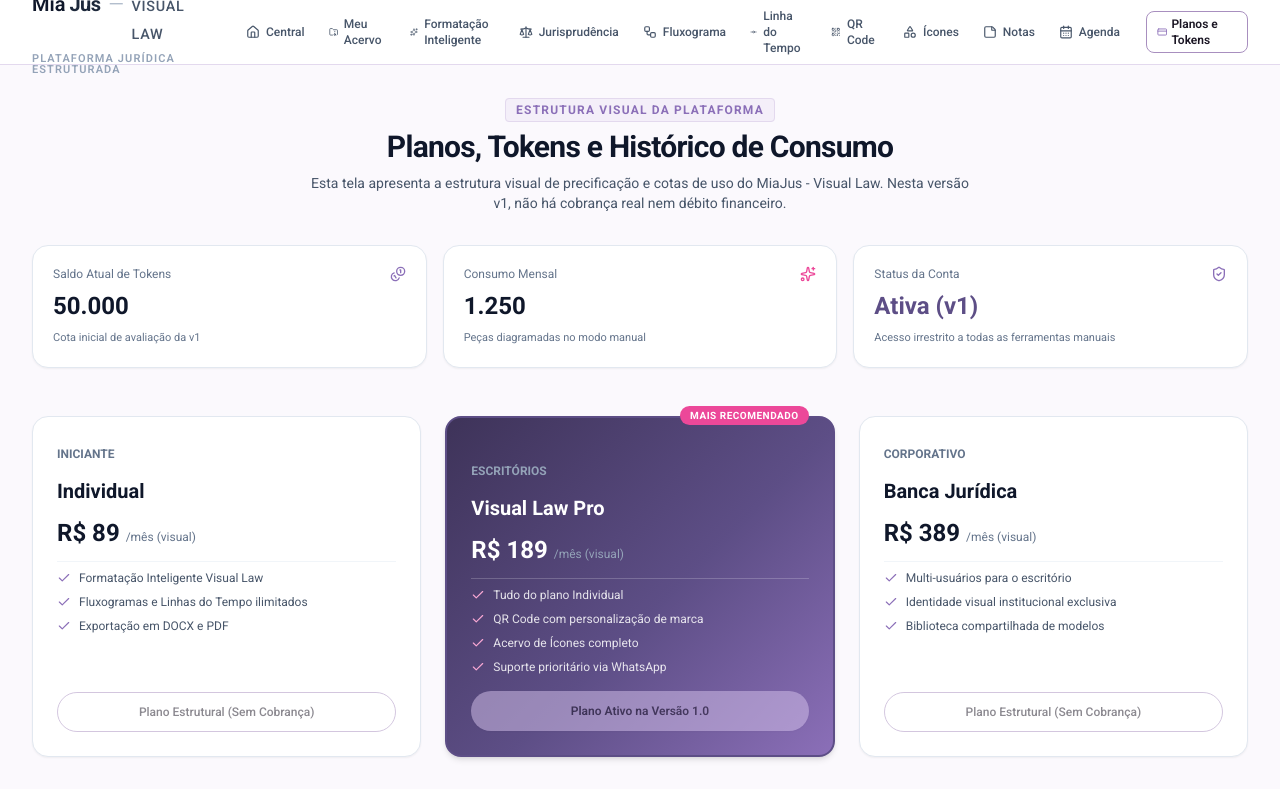
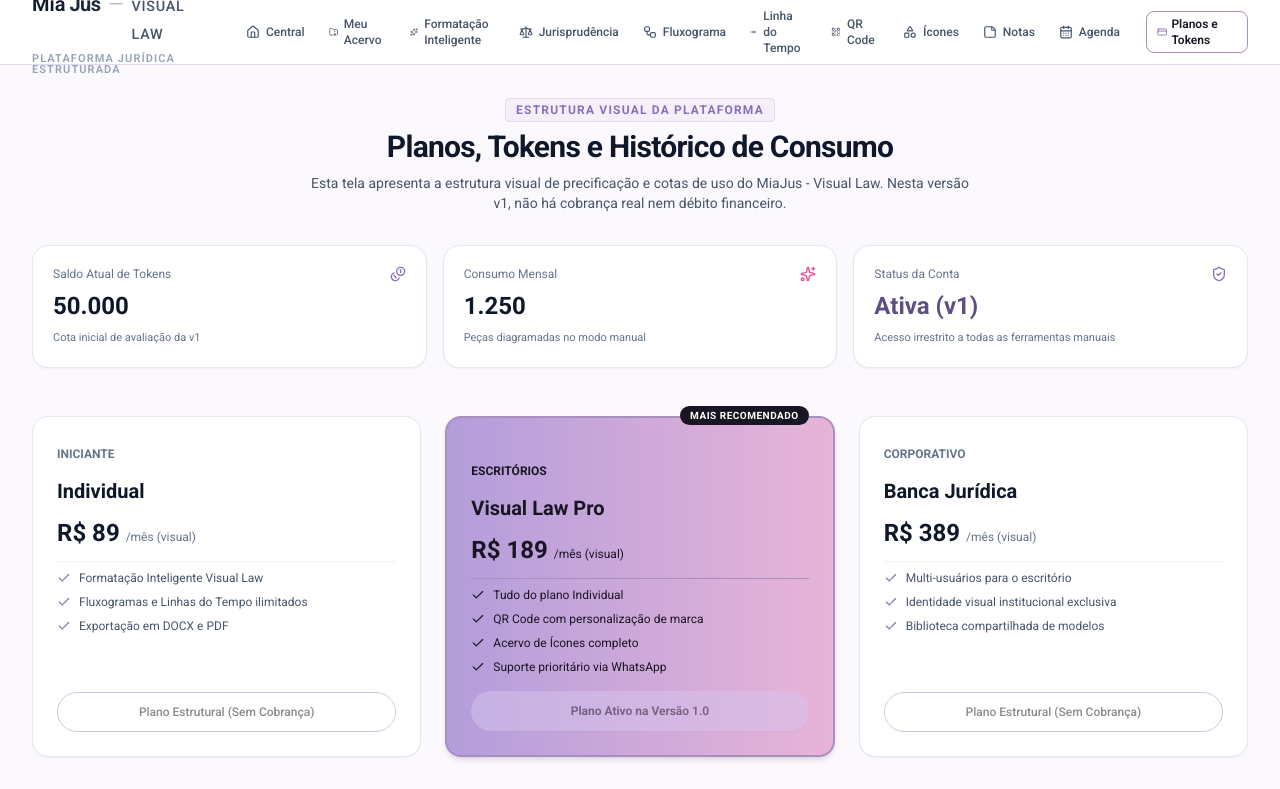
Before and after one commit to Marcelajuss/miajus---visual-law-92wo9d8s9, a React (Vite) app: page /planos in a window 1280 px wide. Shown: the top 789 px of the page. Built offline with nearby package versions, Linux system fonts and the light colour scheme.

Commit message:
A usuária pediu para trocar a "faixa lilás escura" (o degradê escuro at…

```diff
--- a/src/main.css
+++ b/src/main.css
@@ -318,6 +318,12 @@
     background-image: linear-gradient(135deg, #3e3359 0%, #5d4e86 55%, #8b6fb8 100%);
   }
 
+  /* Faixa/cartão destacado com degradê suave lilás → rosa (imagem de referência
+     da usuária, da esquerda para a direita). Usar com texto #1A1523 (contraste alto). */
+  .bg-grad-suave {
+    background-image: linear-gradient(90deg, #b39ddb 0%, #e8b4d8 100%);
+  }
+
   /* Painel/hero claro: fundo quase branco com leve degradê lilás → rosa */
   .bg-grad-hero-claro {
     background-image: linear-gradient(135deg, #f4eff9 0%, #fdf2f8 100%);
--- a/src/pages/CentralFerramentas.tsx
+++ b/src/pages/CentralFerramentas.tsx
@@ -46,31 +46,31 @@ export const CentralFerramentas: React.FC = () => {
 
       {/* Cartão horizontal destacado: Gerador de Documentos com IA com a Mia (Critério 1) */}
       {destaqueTool && (
-        <div className="relative overflow-hidden rounded-2xl border border-[#E3D9EE] bg-grad-hero text-white p-6 sm:p-8 shadow-sm">
+        <div className="relative overflow-hidden rounded-2xl border border-[#A88FBF] bg-grad-suave text-[#1A1523] p-6 sm:p-8 shadow-sm">
           <div className="flex flex-col sm:flex-row items-center sm:items-start gap-6 relative z-10">
             {/* Personagem Mia em destaque */}
             <div className="flex flex-col items-center flex-shrink-0">
               <MiaCharacter size="lg" expression="happy" className="bg-white/10 rounded-2xl p-1" />
-              <span className="text-[11px] font-medium text-[#F9A8D4] mt-1.5 tracking-wider uppercase">
+              <span className="text-[11px] font-semibold text-[#1A1523] mt-1.5 tracking-wider uppercase">
                 Mia • Assistente
               </span>
             </div>
 
             <div className="flex-1 text-center sm:text-left space-y-3">
               <div className="flex flex-wrap items-center justify-center sm:justify-start gap-2">
-                <span className="px-2.5 py-0.5 rounded-full text-xs font-semibold bg-white/15 text-white border border-white/30">
+                <span className="px-2.5 py-0.5 rounded-full text-xs font-semibold bg-white/60 text-[#1A1523] border border-[#A88FBF]">
                   Fluxo Prioritário
                 </span>
-                <span className="text-xs text-white/80">
+                <span className="text-xs text-[#1A1523]">
                   Gerador de Documentos com IA &rarr; Formatação Inteligente &rarr; Meu Acervo
                 </span>
               </div>
 
-              <h2 className="text-xl sm:text-2xl font-serif font-bold tracking-tight text-white">
+              <h2 className="text-xl sm:text-2xl font-serif font-bold tracking-tight text-[#1A1523]">
                 {destaqueTool.nome}
               </h2>
 
-              <p className="text-sm text-white/85 leading-relaxed max-w-3xl">
+              <p className="text-sm text-[#1A1523] leading-relaxed max-w-3xl">
                 Crie petições, contratos e recursos já estruturados nos preceitos do Visual Law. No
                 momento, o fluxo funciona no <strong>modo manual guiado</strong> na Formatação
                 Inteligente. A geração automática por IA será habilitada assim que a chave do modelo
@@ -88,7 +88,7 @@ export const CentralFerramentas: React.FC = () => {
                 <Button
                   variant="outline"
                   onClick={() => setSelectedIaTool(destaqueTool)}
-                  className="bg-transparent text-white border-[#A88FBF] hover:bg-white/10 text-xs px-3 py-2 rounded-full"
+                  className="bg-transparent text-[#1A1523] border-[#A88FBF] hover:bg-white/40 text-xs px-3 py-2 rounded-full"
                 >
                   Status da Conexão IA
                 </Button>
--- a/src/pages/PlanosTokensPage.tsx
+++ b/src/pages/PlanosTokensPage.tsx
@@ -87,31 +87,31 @@ export const PlanosTokensPage: React.FC = () => {
         </div>
 
         {/* Plano Pro (Destaque) */}
-        <div className="p-6 rounded-2xl bg-grad-hero text-white border-2 border-[#5D4E86] shadow-md space-y-4 flex flex-col justify-between relative">
-          <span className="absolute -top-3 right-6 bg-[#EC4899] text-white text-[10px] font-bold uppercase tracking-wider px-2.5 py-0.5 rounded-full">
+        <div className="p-6 rounded-2xl bg-grad-suave text-[#1A1523] border-2 border-[#A88FBF] shadow-md space-y-4 flex flex-col justify-between relative">
+          <span className="absolute -top-3 right-6 bg-[#1A1523] text-white text-[10px] font-bold uppercase tracking-wider px-2.5 py-0.5 rounded-full">
             Mais Recomendado
           </span>
           <div className="space-y-3">
-            <span className="text-xs uppercase font-bold text-slate-400">Escritórios</span>
-            <h3 className="text-xl font-serif font-bold text-white">Visual Law Pro</h3>
-            <p className="text-2xl font-bold text-white">
-              R$ 189 <span className="text-xs font-normal text-slate-400">/mês (visual)</span>
+            <span className="text-xs uppercase font-bold text-[#1A1523]">Escritórios</span>
+            <h3 className="text-xl font-serif font-bold text-[#1A1523]">Visual Law Pro</h3>
+            <p className="text-2xl font-bold text-[#1A1523]">
+              R$ 189 <span className="text-xs font-normal text-[#1A1523]">/mês (visual)</span>
             </p>
-            <ul className="text-xs text-white/85 space-y-2 pt-2 border-t border-white/20">
+            <ul className="text-xs text-[#1A1523] space-y-2 pt-2 border-t border-[#A88FBF]">
               <li className="flex items-center gap-2">
-                <Check className="w-3.5 h-3.5 text-[#F9A8D4]" />
+                <Check className="w-3.5 h-3.5 text-[#1A1523]" />
                 Tudo do plano Individual
               </li>
               <li className="flex items-center gap-2">
-                <Check className="w-3.5 h-3.5 text-[#F9A8D4]" />
+                <Check className="w-3.5 h-3.5 text-[#1A1523]" />
                 QR Code com personalização de marca
               </li>
               <li className="flex items-center gap-2">
-                <Check className="w-3.5 h-3.5 text-[#F9A8D4]" />
+                <Check className="w-3.5 h-3.5 text-[#1A1523]" />
                 Acervo de Ícones completo
               </li>
               <li className="flex items-center gap-2">
-                <Check className="w-3.5 h-3.5 text-[#F9A8D4]" />
+                <Check className="w-3.5 h-3.5 text-[#1A1523]" />
                 Suporte prioritário via WhatsApp
               </li>
             </ul>
```
Also changed, not shown: .skip.config.json.
